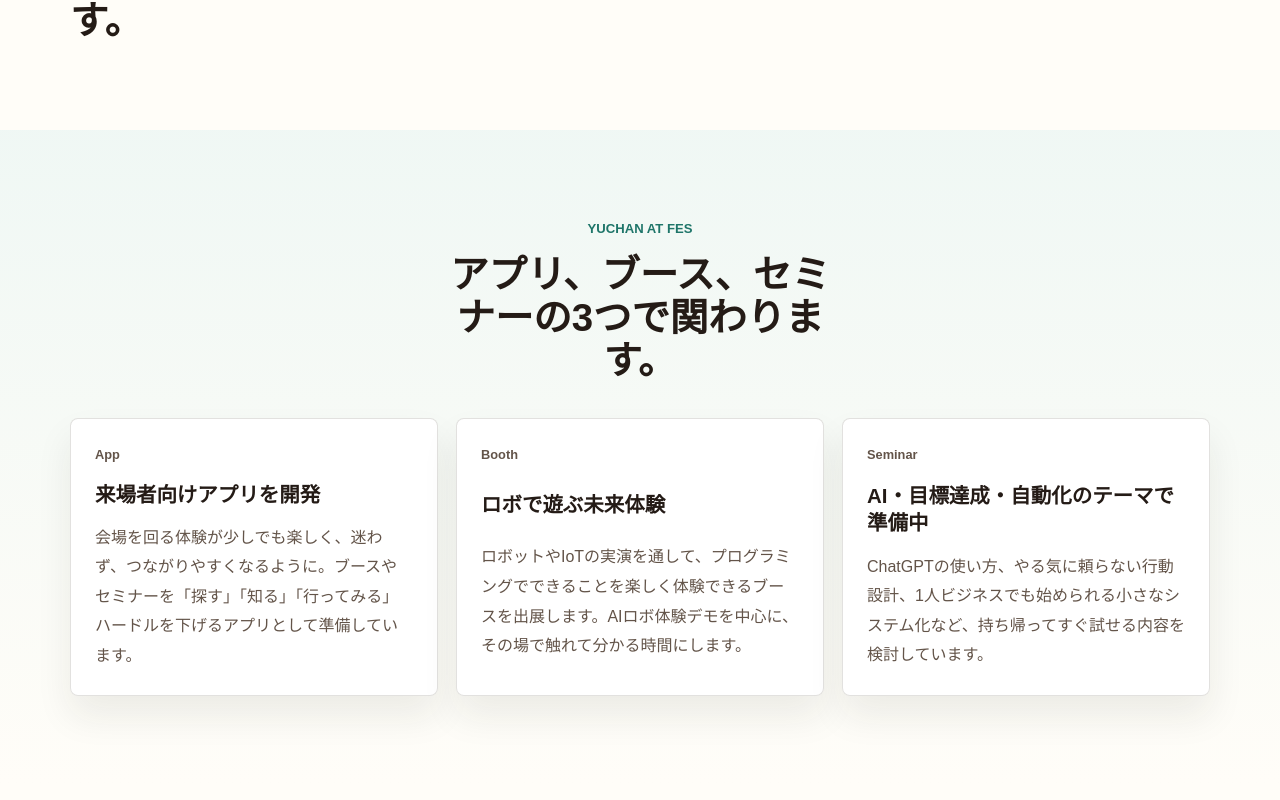
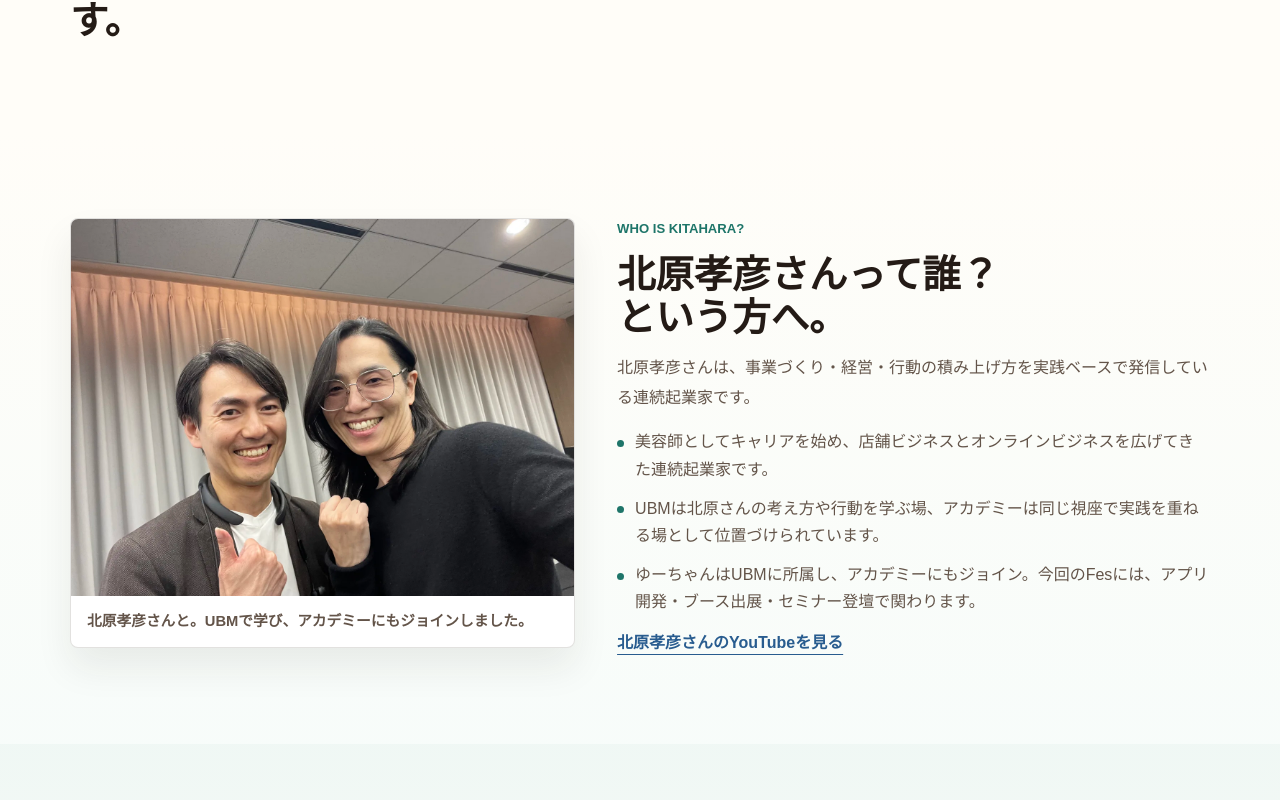
Before and after one commit to techguide-jp/corporate, a SvelteKit app in the folder techguide/: page /profile/academy-fes-2026 in a window 1280 px wide. Shown: the part 1100-1900 px from the top of the page. Built offline with nearby package versions, Linux system fonts and the light colour scheme; no server answers.

Commit message:
feat: 北原孝彦さん紹介と2ショット素材を追加

```diff
--- a/techguide/src/routes/profile/academy-fes-2026/+page.svelte
+++ b/techguide/src/routes/profile/academy-fes-2026/+page.svelte
@@ -10,7 +10,7 @@
   const pageSeo = {
     title: '北原孝彦Academy Fes 2026 | ゆーちゃん参加紹介 | TechGuide',
     description:
-      '北原孝彦Academy Fes 2026に関わるゆーちゃんの紹介ページ。来場者向けアプリ開発、セミナー、ロボで遊ぶ未来体験ブースを紹介します。',
+      '北原孝彦Academy Fes 2026に関わるゆーちゃんの紹介ページ。UBM所属・アカデミー参加の背景、来場者向けアプリ開発、セミナー、ロボで遊ぶ未来体験ブースを紹介します。',
     path: '/profile/academy-fes-2026',
     image: '/images/profile/academy-fes-2026/yuchan-hero.webp',
     imageAlt: '北原孝彦Academy Fes 2026に関わるゆーちゃん',
@@ -78,8 +78,14 @@
 
   const officialLinks = [
     { label: 'アカデミーとは', href: 'https://kitaharatakahiko.jp/academy/' },
-    { label: 'Instagram投稿', href: 'https://www.instagram.com/p/DXtbPpyk_Jw/' },
+    { label: '北原孝彦さんのYouTube', href: 'https://www.youtube.com/@kitahara64' },
     { label: '会場公式サイト', href: 'https://www.trc-event.jp/hall/' },
+  ];
+
+  const kitaharaPoints = [
+    '美容師としてキャリアを始め、店舗ビジネスとオンラインビジネスを広げてきた連続起業家です。',
+    'UBMは北原さんの考え方や行動を学ぶ場、アカデミーは同じ視座で実践を重ねる場として位置づけられています。',
+    'ゆーちゃんはUBMに所属し、アカデミーにもジョイン。今回のFesには、アプリ開発・ブース出展・セミナー登壇で関わります。',
   ];
 
   const galleryImages = [
@@ -132,6 +138,11 @@
     rel="preload"
     as="image"
     href={asset('/images/profile/academy-fes-2026/fes-community.webp')}
+  />
+  <link
+    rel="preload"
+    as="image"
+    href={asset('/images/profile/academy-fes-2026/yuchan-kitahara.webp')}
   />
 </svelte:head>
 
@@ -211,6 +222,47 @@
         <p>
           このページでは、イベント全体の案内だけでなく、ゆーちゃんがどんな想いでアプリを作り、どんなブースやセミナーを準備しているかを中心に紹介します。
         </p>
+      </div>
+    </div>
+  </section>
+
+  <section class="section kitahara-section">
+    <div class="container kitahara-section__inner">
+      <figure class="kitahara-photo">
+        <img
+          src={asset('/images/profile/academy-fes-2026/yuchan-kitahara.webp')}
+          alt="北原孝彦さんとゆーちゃんの2ショット"
+          loading="eager"
+          decoding="async"
+        />
+        <figcaption>北原孝彦さんと。UBMで学び、アカデミーにもジョインしました。</figcaption>
+      </figure>
+
+      <div class="section-copy">
+        <p class="section-eyebrow">Who is Kitahara?</p>
+        <h2>北原孝彦さんって誰？という方へ。</h2>
+        <p>
+          北原孝彦さんは、事業づくり・経営・行動の積み上げ方を実践ベースで発信している連続起業家です。
+        </p>
+        <ul class="kitahara-points">
+          {#each kitaharaPoints as point (point)}
+            <li>{point}</li>
+          {/each}
+        </ul>
+        <a
+          class="text-link"
+          href="https://www.youtube.com/@kitahara64"
+          target="_blank"
+          rel="external noreferrer"
+          onclick={() =>
+            handleOutboundClick(
+              'academy_fes_kitahara',
+              '北原孝彦さんのYouTube',
+              'https://www.youtube.com/@kitahara64',
+            )}
+        >
+          北原孝彦さんのYouTubeを見る
+        </a>
       </div>
     </div>
   </section>
@@ -338,41 +390,6 @@
             <figcaption>{image.caption}</figcaption>
           </figure>
         {/each}
-      </div>
-    </div>
-  </section>
-
-  <section class="section instagram-section">
-    <div class="container instagram-section__inner">
-      <div class="section-copy">
-        <p class="section-eyebrow">Instagram</p>
-        <h2>関連投稿もあわせて確認できます。</h2>
-        <p>
-          イベントの雰囲気や周辺情報は、Instagram投稿も参考にしてください。読み込みできない場合は、投稿リンクから直接確認できます。
-        </p>
-      </div>
-
-      <div class="instagram-embed" aria-label="Instagram投稿">
-        <iframe
-          class="instagram-embed__frame"
-          title="北原孝彦Academy Fes 2026 のInstagram投稿"
-          src="https://www.instagram.com/p/DXtbPpyk_Jw/embed/captioned/"
-          loading="eager"
-        ></iframe>
-        <a
-          class="instagram-embed__link"
-          href="https://www.instagram.com/p/DXtbPpyk_Jw/"
-          target="_blank"
-          rel="external noreferrer"
-          onclick={() =>
-            handleOutboundClick(
-              'academy_fes_instagram',
-              'Instagram投稿',
-              'https://www.instagram.com/p/DXtbPpyk_Jw/',
-            )}
-        >
-          Instagramで投稿を見る
-        </a>
       </div>
     </div>
   </section>
@@ -642,10 +659,10 @@
   }
 
   .intro-section__inner,
+  .kitahara-section__inner,
   .app-section__inner,
   .booth-section__inner,
   .seminar-section__inner,
-  .instagram-section__inner,
   .related-section__inner {
     display: grid;
     grid-template-columns: minmax(0, 0.92fr) minmax(0, 1.08fr);
@@ -657,6 +674,60 @@
     display: grid;
     gap: 16px;
     padding-top: 4px;
+  }
+
+  .kitahara-section {
+    background: linear-gradient(180deg, rgba(255, 253, 248, 1), rgba(247, 252, 250, 0.96));
+  }
+
+  .kitahara-photo {
+    overflow: hidden;
+    display: grid;
+    margin: 0;
+    border: 1px solid var(--fes-line);
+    border-radius: 8px;
+    background: white;
+    box-shadow: 0 20px 36px rgba(38, 32, 24, 0.08);
+  }
+
+  .kitahara-photo img {
+    width: 100%;
+    aspect-ratio: 4 / 3;
+    object-fit: cover;
+  }
+
+  .kitahara-photo figcaption {
+    padding: 14px 16px;
+    color: var(--fes-muted);
+    font-size: 0.92rem;
+    font-weight: 800;
+    line-height: 1.6;
+  }
+
+  .kitahara-points {
+    display: grid;
+    gap: 12px;
+    margin: 2px 0 0;
+    padding: 0;
+    list-style: none;
+  }
+
+  .kitahara-points li {
+    position: relative;
+    padding-left: 18px;
+    color: var(--fes-muted);
+    line-height: 1.7;
+  }
+
+  .kitahara-points li::before {
+    content: '';
+    position: absolute;
+    top: 0.72em;
+    left: 0;
+    width: 7px;
+    height: 7px;
+    border-radius: 50%;
+    background: var(--fes-green);
   }
 
   .involvement-section,
@@ -813,33 +884,6 @@
     line-height: 1.6;
   }
 
-  .instagram-section {
-    background: #fffdf8;
-  }
-
-  .instagram-embed {
-    display: grid;
-    gap: 12px;
-    min-width: 0;
-  }
-
-  .instagram-embed__frame {
-    width: 100%;
-    min-height: 520px;
-    border: 1px solid var(--fes-line);
-    border-radius: 8px;
-    background: white;
-  }
-
-  .instagram-embed__link {
-    display: inline-flex;
-    width: fit-content;
-    color: var(--fes-blue);
-    font-weight: 900;
-    text-decoration: underline;
-    text-underline-offset: 6px;
-  }
-
   .related-links {
     display: grid;
     gap: 12px;
@@ -914,10 +958,10 @@
     .involvement-grid,
     .gallery-grid,
     .intro-section__inner,
+    .kitahara-section__inner,
     .app-section__inner,
     .booth-section__inner,
     .seminar-section__inner,
-    .instagram-section__inner,
     .related-section__inner {
       grid-template-columns: 1fr;
     }
@@ -996,10 +1040,6 @@
       padding: 18px;
     }
 
-    .instagram-embed__frame {
-      min-height: 460px;
-    }
-
     .booth-section {
       background:
         linear-gradient(180deg, rgba(255, 253, 248, 0.97), rgba(255, 253, 248, 0.88)),
```
Also changed, not shown: techguide/static/images/profile/academy-fes-2026/yuchan-kitahara.webp (added).
